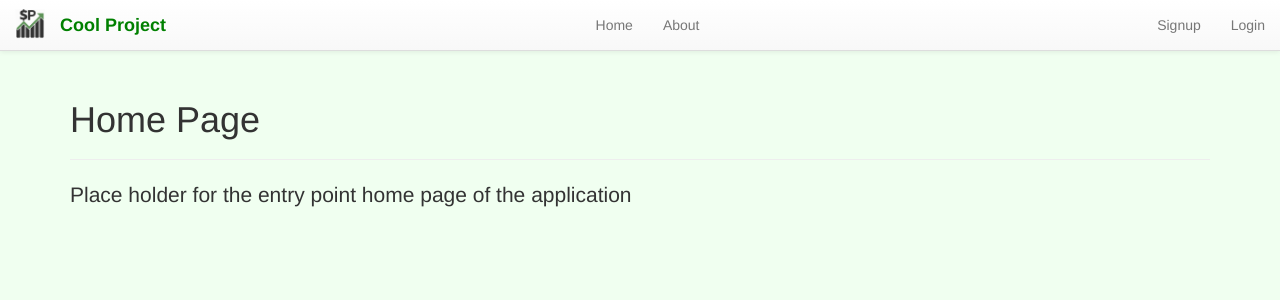
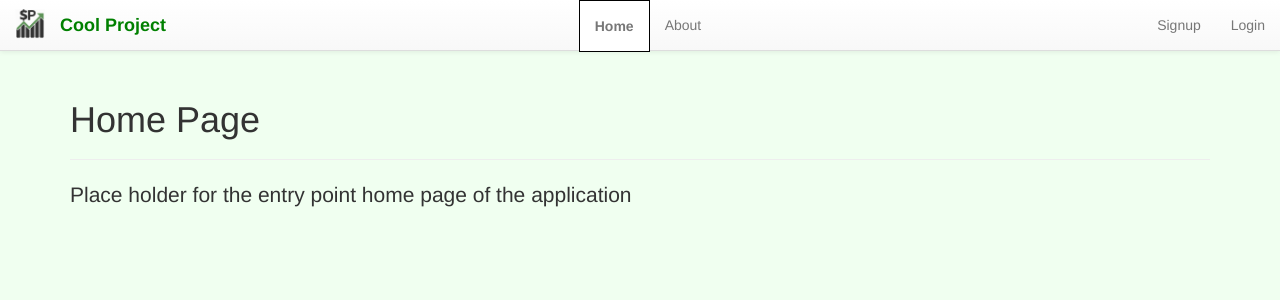
Before and after one commit to DaveY61/flask-mod-template, a Flask app: page / in a window 1280 px wide. Shown: the top 300 px of the page. Run offline with Flask 3, Linux system fonts and the light colour scheme; some libraries are stand-ins or nearby versions.

Commit message:
switched back to end point detection to show as active

```diff
--- a/app/templates/layouts/main.html
+++ b/app/templates/layouts/main.html
@@ -1,9 +1,9 @@
 {% extends 'layouts/main_layout.html' %}
 {% block menu %}
 {% if session.get('user_id') %}
-      <li><a class="navbar-menu"  id="a1-link">Action</a></li>
-      <li><a class="navbar-menu"  id="a2-link">AnotherAction</a></li>
-      <li><a class="navbar-menu"  id="a3-link">3rdAction</a></li>
-      <li><a class="navbar-menu"  id="a4-link">4thAction</a></li>
+      <li class="navbar-menu"><a {% if request.endpoint == 'home' %} class="active" {% endif %}>Action</a></li>
+      <li class="navbar-menu"><a {% if request.endpoint == 'home' %} class="active" {% endif %}>AnotherAction</a></li>
+      <li class="navbar-menu"><a {% if request.endpoint == 'home' %} class="active" {% endif %}>3rdAction</a></li>
+      <li class="navbar-menu"><a {% if request.endpoint == 'home' %} class="active" {% endif %}>4thAction</a></li>
 {% endif %}
 {% endblock %}
--- a/app/templates/layouts/main_layout.html
+++ b/app/templates/layouts/main_layout.html
@@ -43,34 +43,6 @@
 <!-- scripts -->
 <script src="/static/js/libs/modernizr-2.8.2.min.js"></script>
 <!--[if lt IE 9]><script src="/static/js/libs/respond-1.4.2.min.js"></script><![endif]-->
-<!-- /scripts -->
-
-<script>
-  document.addEventListener('DOMContentLoaded', (event) => {
-      // Get the last selected menu item from sessionStorage
-      const lastSelected = sessionStorage.getItem('lastSelectedMenuItem');
-
-      if (lastSelected) {
-          // Remove the active class from all menu items
-          document.querySelectorAll('#menu a').forEach(link => {
-              link.classList.remove('active');
-          });
-
-          // Apply the active class to the last selected menu item
-          const lastSelectedElement = document.querySelector(`#${lastSelected}`);
-          if (lastSelectedElement) {
-              lastSelectedElement.classList.add('active');
-          }
-      }
-
-      // Add event listeners to menu items to update sessionStorage
-      document.querySelectorAll('#menu a').forEach(link => {
-          link.addEventListener('click', () => {
-              sessionStorage.setItem('lastSelectedMenuItem', link.id);
-          });
-      });
-  });
-  </script>
 
 </head>
 <body>
@@ -91,8 +63,8 @@
 
             <!-- Menu Area -->
             <ul id="menu" class="nav navbar-nav navbar-center">
-                <li><a class="navbar-menu" href="{{ url_for('home') }}"" id="home-link">Home</a></li>
-                <li><a class="navbar-menu" href="{{ url_for('about') }}" id="about-link">About</a></li>
+                <li class="navbar-menu"><a {% if request.endpoint == 'home' %} class="active" {% endif %} href="{{ url_for('home') }}">Home</a></li>
+                <li class="navbar-menu"><a {% if request.endpoint == 'about' %} class="active" {% endif %} href="{{ url_for('about') }}">About</a></li>
                 {% block menu %}{% endblock %}
             </ul>
 
```
